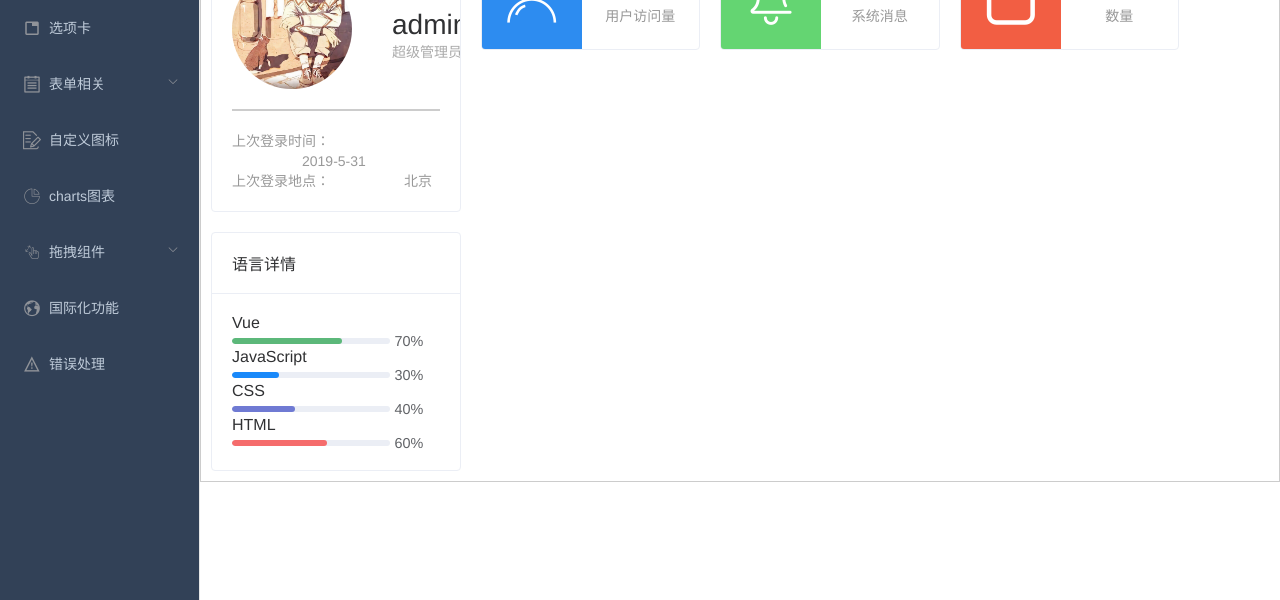
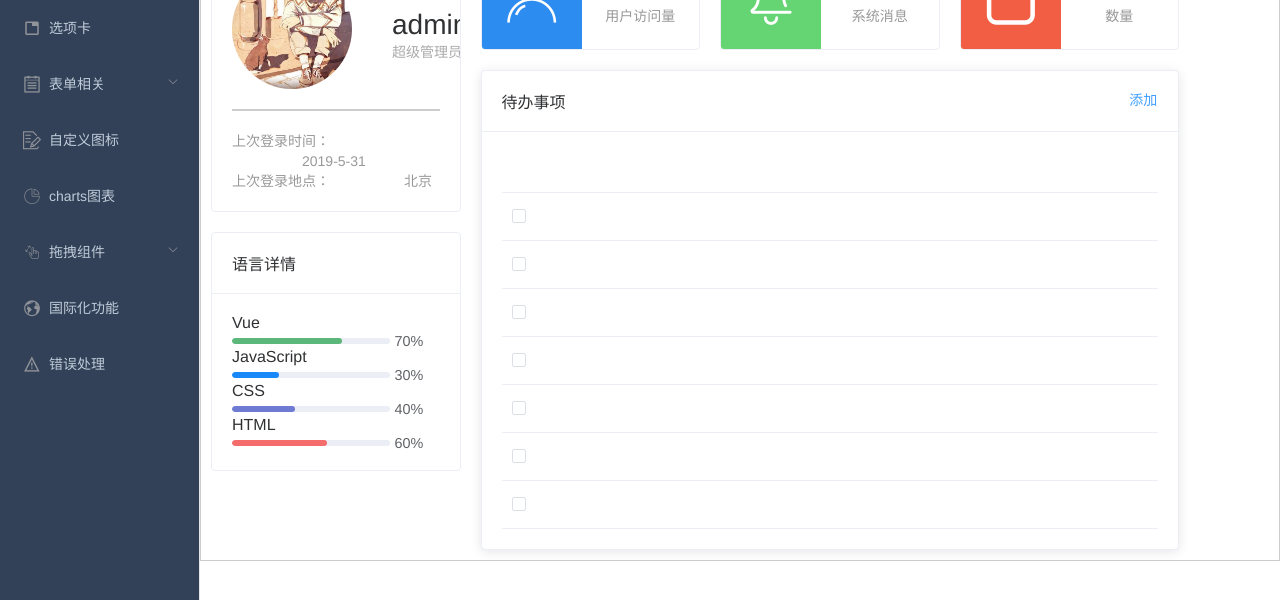
Before and after one commit to cyy334/my-manage-system, a Vue app: page /#/homePage in a window 1280 px wide. Shown: the part 183-783 px from the top of the page. Built offline with nearby package versions, Linux system fonts and the light colour scheme.

Commit message:
6.3号更新

```diff
--- a/src/components/page/homePage.vue
+++ b/src/components/page/homePage.vue
@@ -24,14 +24,10 @@
         <el-card shadow="hover">
           <div slot="header" class="clearfix">
             <span>语言详情</span>
-          </div>
-          Vue
-          <el-progress :percentage="70" color="#5cb87a"></el-progress>
-          JavaScript
-          <el-progress :percentage="30" color="#1989fa"></el-progress>
-          CSS
-          <el-progress :percentage="40" color="#6f7ad3"></el-progress>
-          HTML
+          </div>Vue
+          <el-progress :percentage="70" color="#5cb87a"></el-progress>JavaScript
+          <el-progress :percentage="30" color="#1989fa"></el-progress>CSS
+          <el-progress :percentage="40" color="#6f7ad3"></el-progress>HTML
           <el-progress :percentage="60" color="#f56c6c"></el-progress>
         </el-card>
       </el-col>
@@ -71,12 +67,87 @@
             </el-card>
           </el-col>
         </el-row>
+        <el-card class="box-card todos">
+          <div slot="header" class="clearfix">
+            <span>待办事项</span>
+            <el-button style="float: right; padding: 3px 0" type="text">添加</el-button>
+          </div>
+          <el-table
+            ref="multipleTable"
+            :data="tableData3"
+            tooltip-effect="dark"
+            style="width: 100%"
+            @selection-change="handleSelectionChange"
+          >
+            <el-table-column width="55">
+              <el-checkbox v-model="checked"></el-checkbox>
+            </el-table-column>
+            <el-table-column>
+              <!-- 有的时候你希望提供的组件带有一个可从子组件获取数据的可复用的插槽。 -->
+               <template slot-scope="scope">
+                 <div class="todo-item">{{ scope.row.date }}</div>
+               </template>
+            </el-table-column>
+          </el-table>
+        </el-card>
       </el-col>
     </el-row>
   </div>
 </template>
 <script>
-export default {};
+export default {
+  data() {
+    return {
+      tableData3: [
+        {
+          title: "今天天气挺好",
+          checked: false
+        },
+        {
+          title: "今天要改100个bug",
+          checked: false
+        },
+        {
+          title: "2016-05-04",
+          checked: false
+        },
+        {
+          title: "2016-05-01",
+          checked: false
+        },
+        {
+          title: "2016-05-08",
+          checked: false
+        },
+        {
+          title: "2016-05-06",
+          checked: false
+        },
+        {
+          title: "2016-05-07",
+          checked: false
+        }
+      ],
+      multipleSelection: [],
+      checked: false
+    };
+  },
+  methods: {
+    toggleSelection(rows) {
+        if (rows) {
+          rows.forEach(row => {
+            this.$refs.multipleTable.toggleRowSelection(row);
+          });
+        } else {
+          this.$refs.multipleTable.clearSelection();
+        }
+      },
+      handleSelectionChange(val) {
+        this.multipleSelection = val;
+        console.log(this.multipleSelection)
+      }
+  }
+};
 </script>
 <style>
 .box-card .user-avator {
@@ -130,31 +201,30 @@ export default {};
   line-height: 100px;
   color: #fff;
   text-align: center;
-
 }
-.count-1 i{
-  background: #2D8CF0;
+.count-1 i {
+  background: #2d8cf0;
 }
-.count-1 .num{
-  color: #2D8CF0;
+.count-1 .num {
+  color: #2d8cf0;
 }
-.count-2 i{
-  background: #64D572;
+.count-2 i {
+  background: #64d572;
 }
-.count-2 .num{
-  color: #64D572;
+.count-2 .num {
+  color: #64d572;
 }
-.count-3 i{
-  background: #F25E43;
+.count-3 i {
+  background: #f25e43;
 }
-.count-3 .num{
-  color: #F25E43;
+.count-3 .num {
+  color: #f25e43;
 }
 .card-count .count-text {
   flex: 1;
   text-align: center;
 }
-.card-count .num{
+.card-count .num {
   font-size: 28px;
   font-weight: bold;
 }
@@ -162,4 +232,10 @@ export default {};
   font-size: 14px;
   color: #999;
 }
+.todos {
+  margin-top: 20px;
+}
+.todo-item {
+  font-size: 14px;
+}
 </style>
```
Lines whose indentation alone changed are shown as unchanged.
